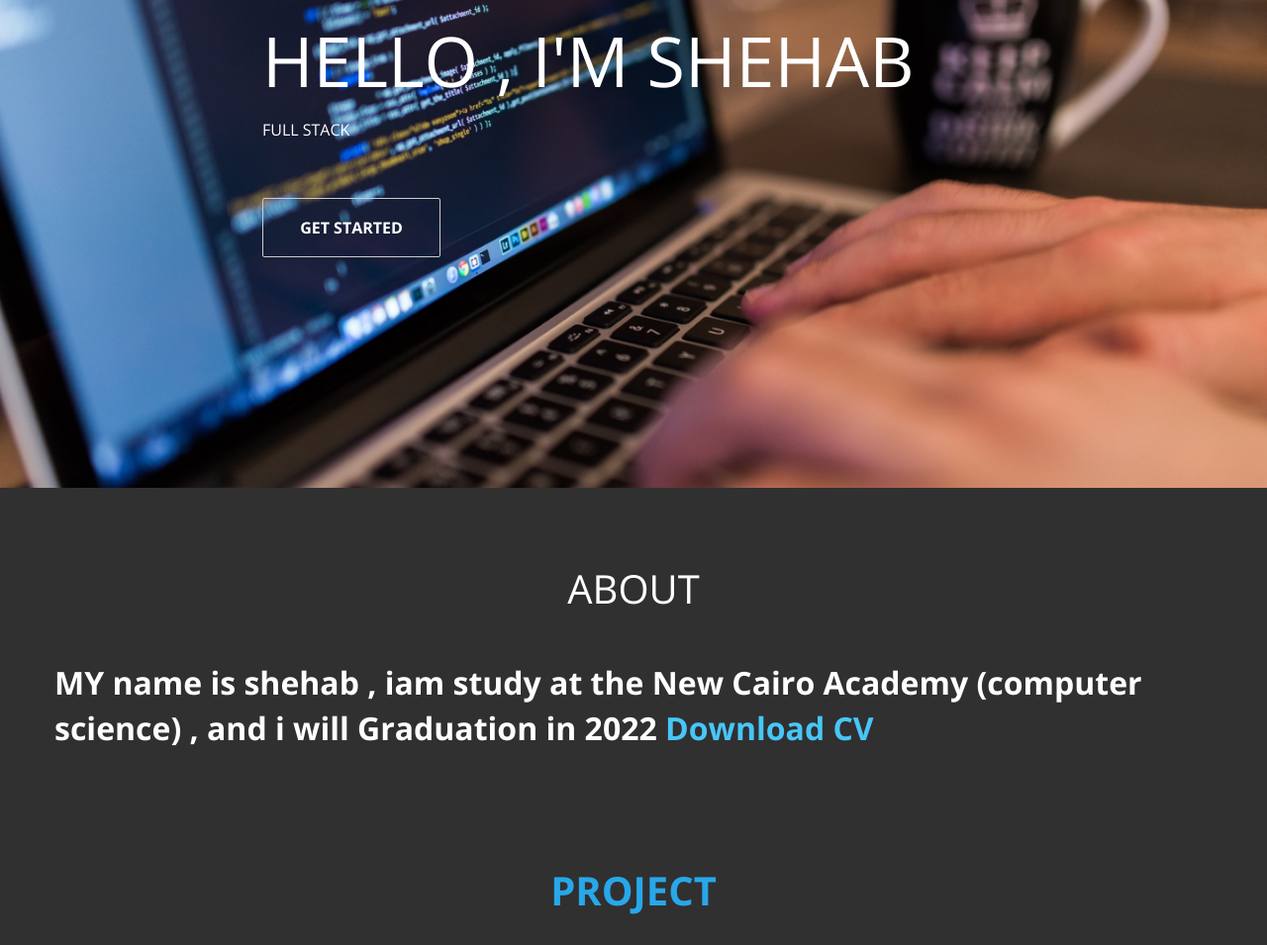
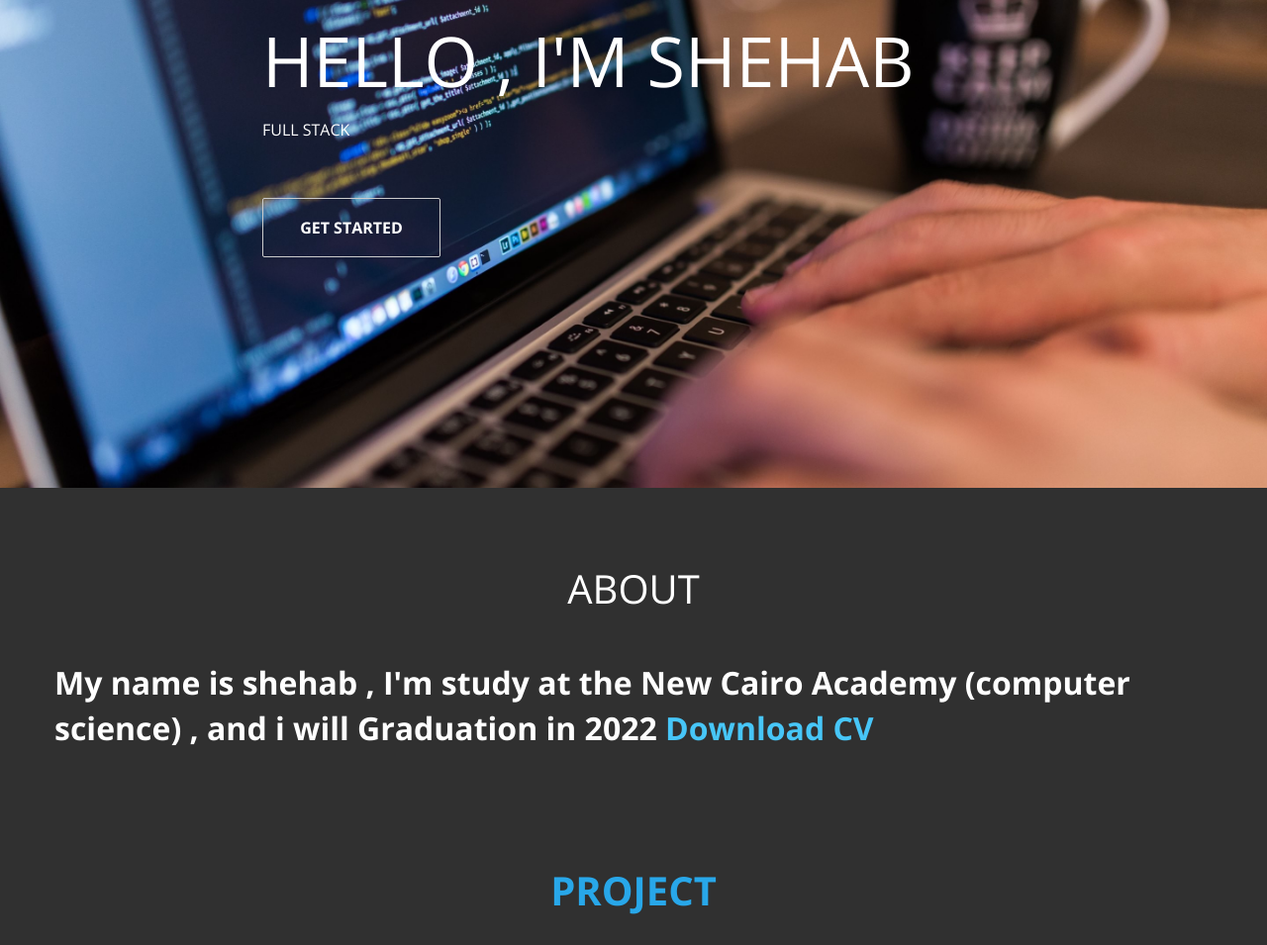
Before and after one commit to shehhab/shehhab.github.io, a plain HTML site: page index.html in a window 1280 px wide. Shown: the part 285-1240 px from the top of the page at 99% size. Drawn offline with nearby package versions, Linux system fonts and the light colour scheme.

Commit message:
Update index.html

```diff
--- a/index.html
+++ b/index.html
@@ -105,7 +105,7 @@
     					<h2 class="wow bounceIn" data-wow-offset="50" data-wow-delay="0.3s"> ABOUT </h2>
 					</div>
 					<div class="textabout">
-						MY name is shehab , iam study at the New Cairo Academy (computer science) , and i will Graduation in 2022
+						My name is shehab , I'm study at the New Cairo Academy (computer science) , and i will Graduation in 2022
 						<a class="cvlink" href="cv/Shehab Ashraf.docx" download>Download CV</a>
 
 					</div>
```
